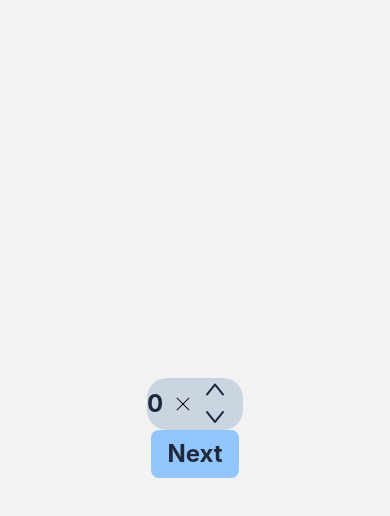
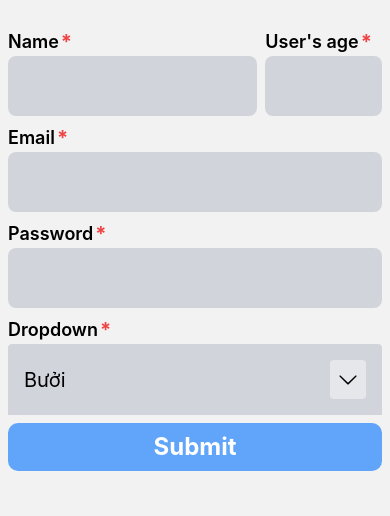
Before and after one commit to uvnb195/CRO102_Lab, a React Native app in the folder my-app/: screen /Lab6Form in a window 390 px wide. Before the commit this address had no page. Shown: the top 516 px of the page. Built offline with nearby package versions, Linux system fonts and the light colour scheme.

Commit message:
layout bai 3 lab 6 ok

```diff
--- a/my-app/App.tsx
+++ b/my-app/App.tsx
@@ -13,6 +13,7 @@ import Content from './src/lab5-6/Content';
 import { Provider } from 'react-redux';
 import { store } from './src/redux/store';
 import DummyJson from './src/lab5-6/DummyJson';
+import Lab6Form from './src/lab5-6/Lab6Form';
 
 export type RootParams = {
   Lab1Home: undefined,
@@ -22,7 +23,8 @@ export type RootParams = {
   Lab3Flatlist: undefined,
   Lab4Picker: undefined,
   Lab56: undefined,
-  Lab56Api: undefined
+  Lab56Api: undefined,
+  Lab6Form: undefined
 }
 
 const Stack = createNativeStackNavigator<RootParams>()
@@ -31,7 +33,7 @@ export default function App() {
   return (
     <Provider store={store}>
       <NavigationContainer>
-        <Stack.Navigator initialRouteName='Lab56' screenOptions={{ headerShown: false }}>
+        <Stack.Navigator initialRouteName='Lab6Form' screenOptions={{ headerShown: false }}>
           <Stack.Screen name='Lab1Home' component={Lab1} />
           <Stack.Screen name='Lab1Bai3' component={Form} />
           <Stack.Screen name='Lab2' component={Lab2} />
@@ -40,7 +42,9 @@ export default function App() {
             name='Lab3Flatlist'
             component={FlatlistAnim} />
           {/* <Stack.Screen name='Lab4Picker' component={Lab4Picker} /> */}
-          <Stack.Screen name='Lab56' component={Content} /><Stack.Screen name='Lab56Api' component={DummyJson} />
+          <Stack.Screen name='Lab56' component={Content} />
+          <Stack.Screen name='Lab56Api' component={DummyJson} />
+          <Stack.Screen name='Lab6Form' component={Lab6Form} />
         </Stack.Navigator>
       </NavigationContainer>
     </Provider>
--- /dev/null
+++ b/my-app/src/lab5-6/Lab6Form.tsx
@@ -0,0 +1,55 @@
+import { View, Text, TouchableOpacity } from 'react-native'
+import React from 'react'
+import InputField from './components/InputField'
+import DropDownMenu from './components/DropDownMenu'
+
+const dropdownList = ['Bưởi', 'Cam', 'Đào', 'Lê', 'Xoài', 'Dừa']
+
+const Lab6Form = () => {
+    const [selected, setSelected] = React.useState(dropdownList[0])
+    return (
+        <View className='mt-5 p-2'>
+            {/* name + age */}
+            <View className='w-full flex-row items-center mb-2'>
+                <InputField
+                    size='w-2/3'
+                    title='Name'
+                    require={true}
+                    onValueChange={(value) => {
+                        // console.log(value);
+                    }} />
+                <InputField
+                    size={'flex-1 ml-2'}
+                    title="User's age"
+                    require={true}
+                    onValueChange={(value) => {
+                        // console.log(value);
+                    }} />
+            </View>
+
+            <InputField
+                size='w-full mb-2'
+                title='Email'
+                require={true}
+                onValueChange={function (value: string): void {
+                    throw new Error('Function not implemented.')
+                }} />
+
+            <InputField
+                size='w-full mb-2'
+                title='Password'
+                require={true}
+                onValueChange={function (value: string): void {
+                    throw new Error('Function not implemented.')
+                }} />
+
+            <DropDownMenu size='mb-2' selected={selected} list={dropdownList} title={'Dropdown'} require={true} onSelected={setSelected} />
+
+            <TouchableOpacity className='bg-blue-400 p-2 rounded-[10px] items-center z-0' >
+                <Text className='font-bold text-2xl text-white'>Submit</Text>
+            </TouchableOpacity>
+        </View>
+    )
+}
+
+export default Lab6Form
--- /dev/null
+++ b/my-app/src/lab5-6/components/DropDownMenu.tsx
@@ -0,0 +1,57 @@
+import { View, Text, TouchableOpacity, ScrollView, Touchable, TouchableHighlight } from 'react-native'
+import React from 'react'
+import { Entypo } from '@expo/vector-icons'
+
+type Props = {
+    size?: string,
+    title: string,
+    require?: boolean,
+    selected: string,
+    list: string[],
+    onSelected: (value: string) => void
+}
+
+const DropDownMenu = ({ size, title, require, selected, onSelected, list }: Props) => {
+
+    const [expanded, setExpanded] = React.useState(false)
+
+    const handleExpand = () => { setExpanded(!expanded) }
+
+    const renderList = () => list.map((item, index) => <TouchableHighlight
+        onPress={() => {
+            handleExpand()
+            onSelected(item)
+        }}
+        underlayColor={'white'} >
+        <Text key={index} className='z-10 text-2xl border-b-[1px] border-gray-100 p-2'>{item}</Text>
+    </TouchableHighlight>)
+    return (
+        <View className={size}>
+            <View className='flex-row items-center'>
+                <Text className='text-lg font-semibold'>{title}</Text>
+                {require && <Text className='text-red-500 font-bold text-xl ml-[2px]'>*</Text>}
+            </View>
+
+            <View className='relative'>
+
+                <View
+                    className={`bg-gray-300 p-4 rounded-t flex-row items-center justify-between`}>
+                    <Text className='text-xl'>{selected}</Text>
+                    <TouchableOpacity
+                        onPress={handleExpand}
+                        className='bg-gray-200 p-2 rounded'>
+                        <Entypo name={`chevron-thin-${expanded ? 'up' : 'down'}`} size={20} color='black' />
+                    </TouchableOpacity>
+                </View>
+
+                {/* Expand menu */}
+                <ScrollView className={`absolute z-20 bg-slate-300 top-[100%] left-0 right-0 h-[150] px-2 ${expanded ? '' : 'hidden'}`}>
+                    {renderList()}
+                </ScrollView>
+            </View>
+
+        </View>
+    )
+}
+
+export default DropDownMenu
--- /dev/null
+++ b/my-app/src/lab5-6/components/InputField.tsx
@@ -0,0 +1,28 @@
+import { View, Text, TextInput } from 'react-native'
+import React from 'react'
+
+type Props = {
+    size?: string,
+    title: string,
+    require: boolean,
+    onValueChange: (value: string) => void
+}
+
+const InputField = ({ size, title, require, onValueChange }: Props) => {
+    return (
+        <View className={size}>
+            <View className='flex-row items-center'>
+                <Text className='text-lg font-semibold'>{title}</Text>
+                {require && <Text className='text-red-500 font-bold text-xl ml-[2px]'>*</Text>}
+            </View>
+            <View className='bg-gray-300 p-4 rounded-lg'>
+                <TextInput
+                    cursorColor={'black'}
+                    className='w-full text-xl'
+                    onChangeText={onValueChange}
+                />
+            </View>
+        </View>)
+}
+
+export default InputField
```
